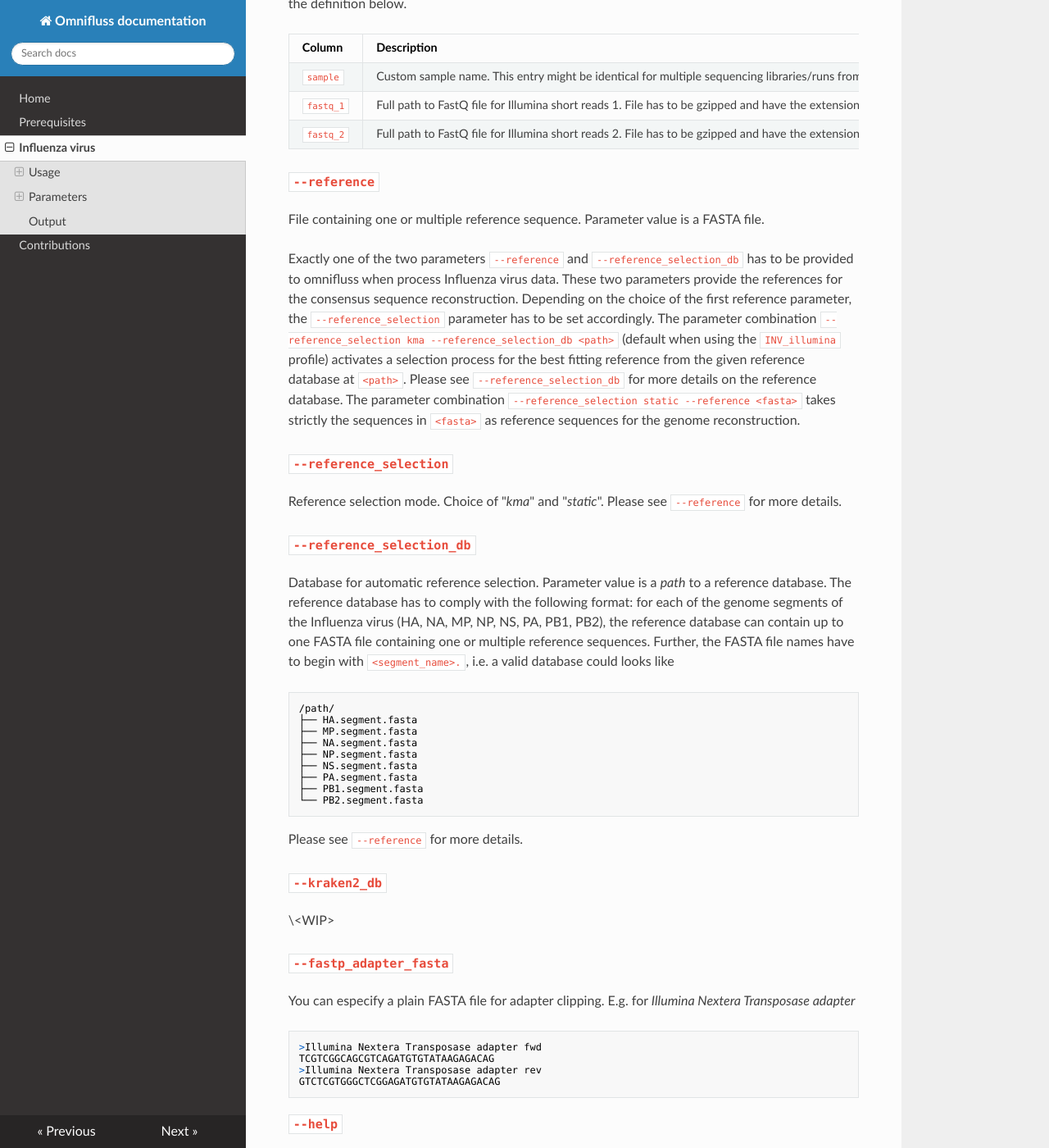
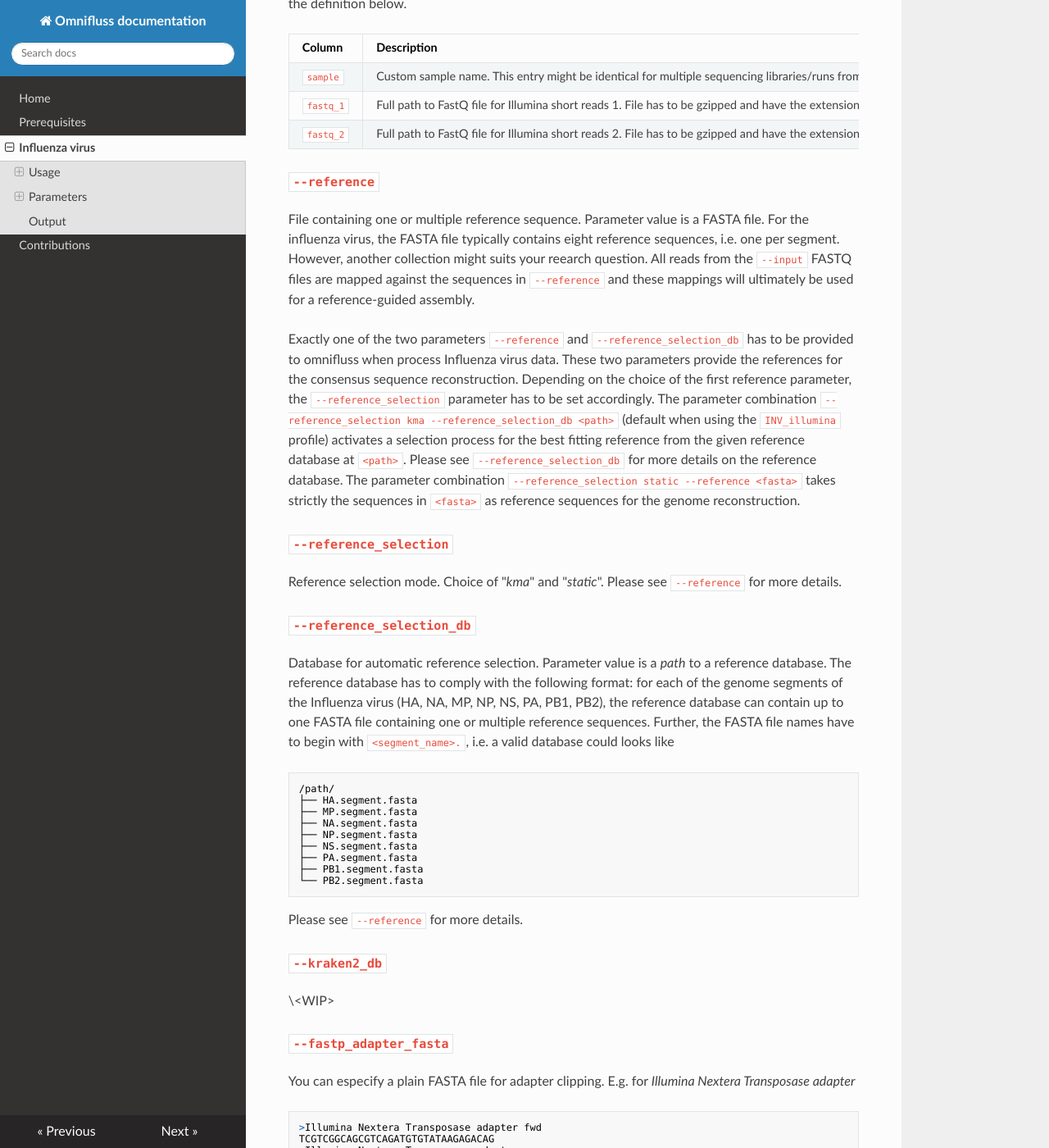
Before and after one commit to rki-mf1/omnifluss, an MkDocs documentation site: the page built from docs/pathogens/inv.md, in a window 1280 px wide and 1400 px high, scrolled down 2599 px. Shown: the whole window at 82% size. Built offline with MkDocs 1.6.1, drawn with Linux system fonts in a browser that asks for light colours; nearby versions of some CDN libraries; some of the changed text lies outside the part shown.

Commit message:
Update documentation for influenza virus reference parameters
Clarify the use of FASTA files for influenza virus reference sequences and correct a typo in the help section.

```diff
--- a/docs/pathogens/inv.md
+++ b/docs/pathogens/inv.md
@@ -110,6 +110,9 @@
 
 File containing one or multiple reference sequence.
 Parameter value is a FASTA file.
+For the influenza virus, the FASTA file typically contains eight reference sequences, i.e. one per segment.
+However, another collection might suits your reearch question.
+All reads from the `--input` FASTQ files are mapped against the sequences in `--reference` and these mappings will ultimately be used for a reference-guided assembly.
 
 Exactly one of the two parameters `--reference` and `--reference_selection_db` has to be provided to omnifluss when process Influenza virus data.
 These two parameters provide the references for the consensus sequence reconstruction.
```
Also changed, not shown: other parts of docs/pathogens/inv.md (+1 -1 lines).
